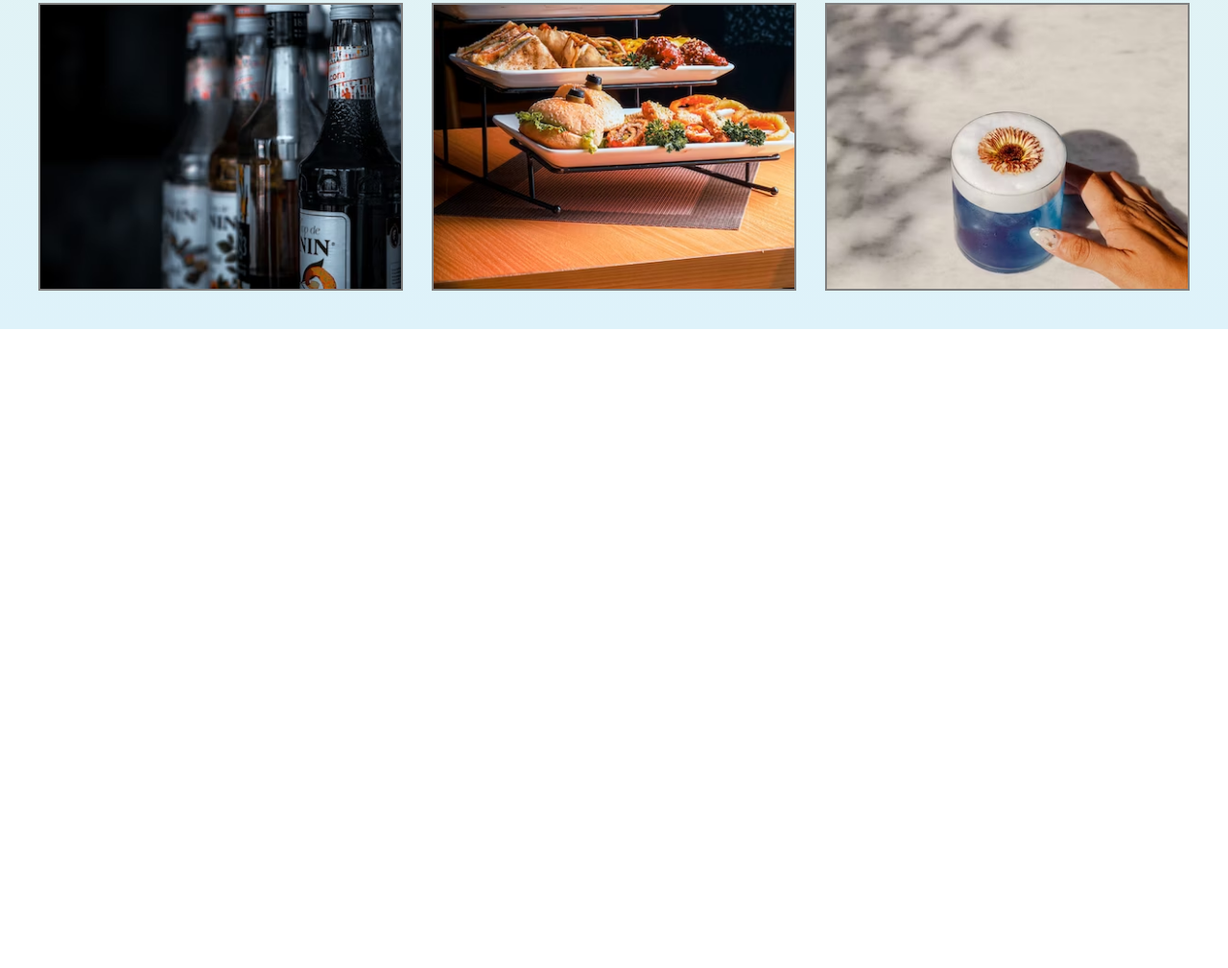
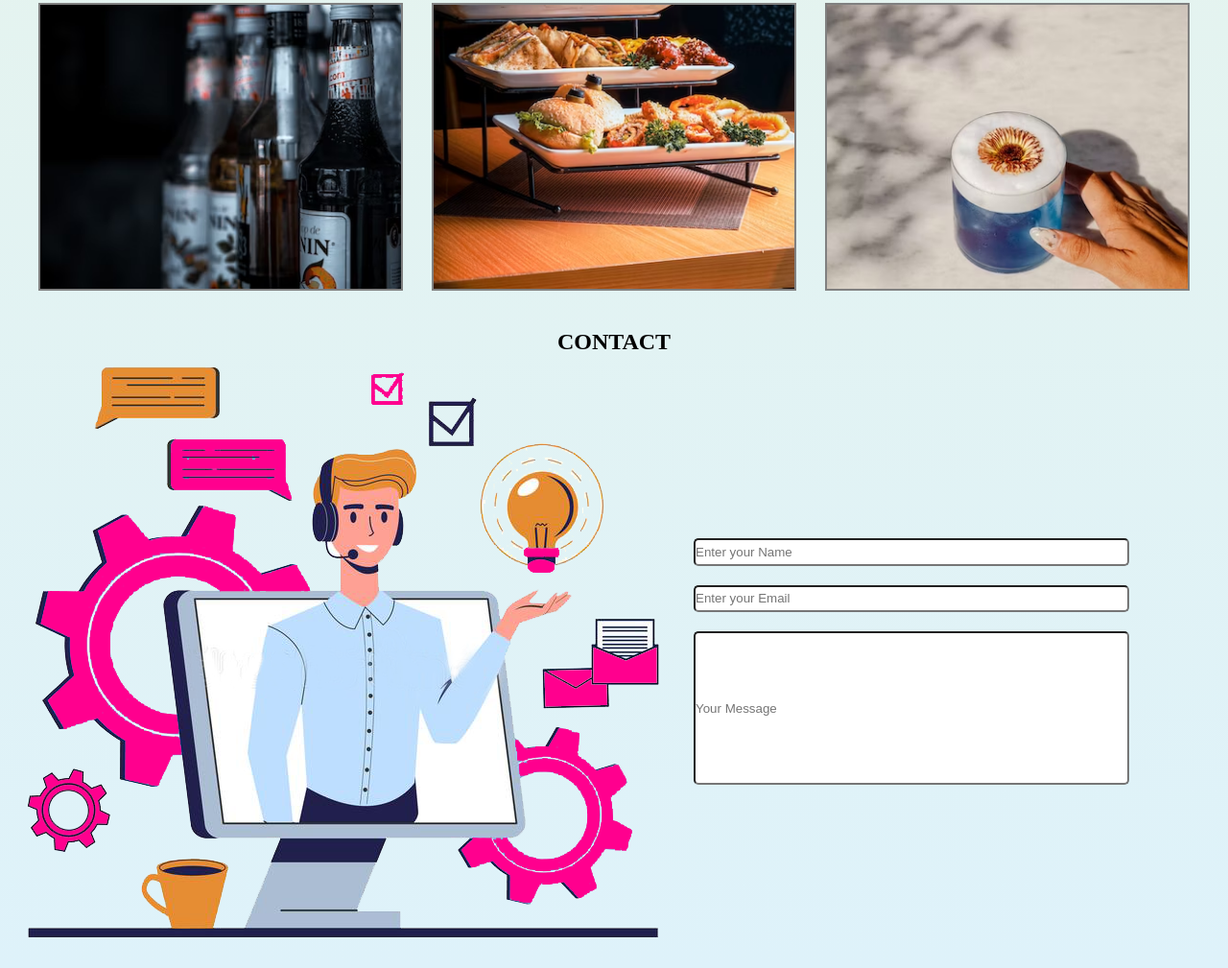
Before and after one commit to Flocky05/MonTuli-Cafe, a plain HTML site: page index.html in a window 1280 px wide. Shown: the part 2106-3115 px from the top of the page at 96% size. Before the commit the page ends 2449 px from the top, so only its background shows below. Drawn offline with Linux system fonts and the light colour scheme.

Commit message:
added contact section

```diff
--- a/index.html
+++ b/index.html
@@ -82,6 +82,22 @@
         </section>
     <!-- Galary section end  -->
 
+    <!-- Contact section start  -->
+    <section class="contact-container">
+        <h2>CONTACT</h2>
+            <div class="contact">
+                <div>
+                    <img src="./images/Contact/contact.png" alt="">
+                </div>
+                <div class="info-contact">
+                    <input type="text" name="text" placeholder="Enter your Name" style="width: 80%; height: 1.8rem;"/>
+                    <input type="text" name="email" placeholder="Enter your Email" style="width: 80%; height: 1.8rem;"/>
+                    <input type="text" name="" placeholder="Your Message" style="width: 80%; height: 10rem;"/>
+
+                </div>
+            </div>
+    </section>
+    <!-- Contact section end -->
     <link rel="stylesheet" href="style.css">
 </body>
 </html>
--- a/style.css
+++ b/style.css
@@ -81,6 +81,25 @@ transition: width .35s ease-in-out;
 }
 /* galary section end */
 
+/* contact section start  */
+.contact-container{
+    text-align: center;
+}
+.contact{
+    display: grid;
+    grid-template-columns: repeat(2,1fr);
+
+}
+.info-contact{
+   display: flex;
+   flex-direction: column;
+   justify-content: center;
+}
+.info-contact >input{
+    margin: 10px;
+    border-radius: 5px;
+}
+/* contact section end */
 
 @media (max-width:576px){
     .container{
```
Also changed, not shown: images/Contact/contact.png (added).
